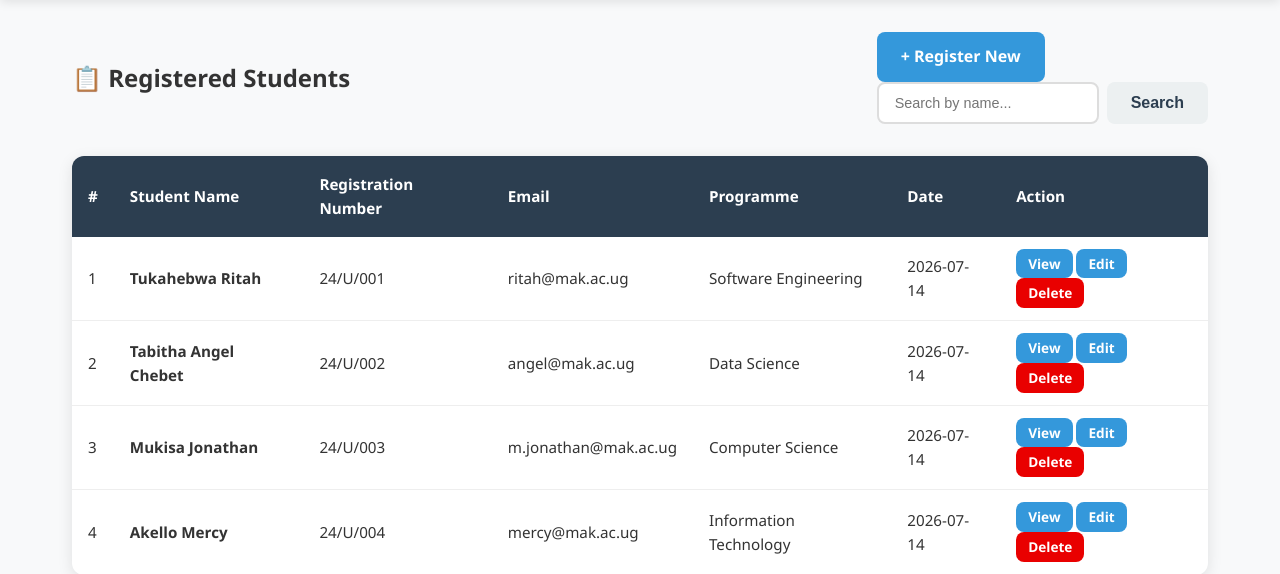
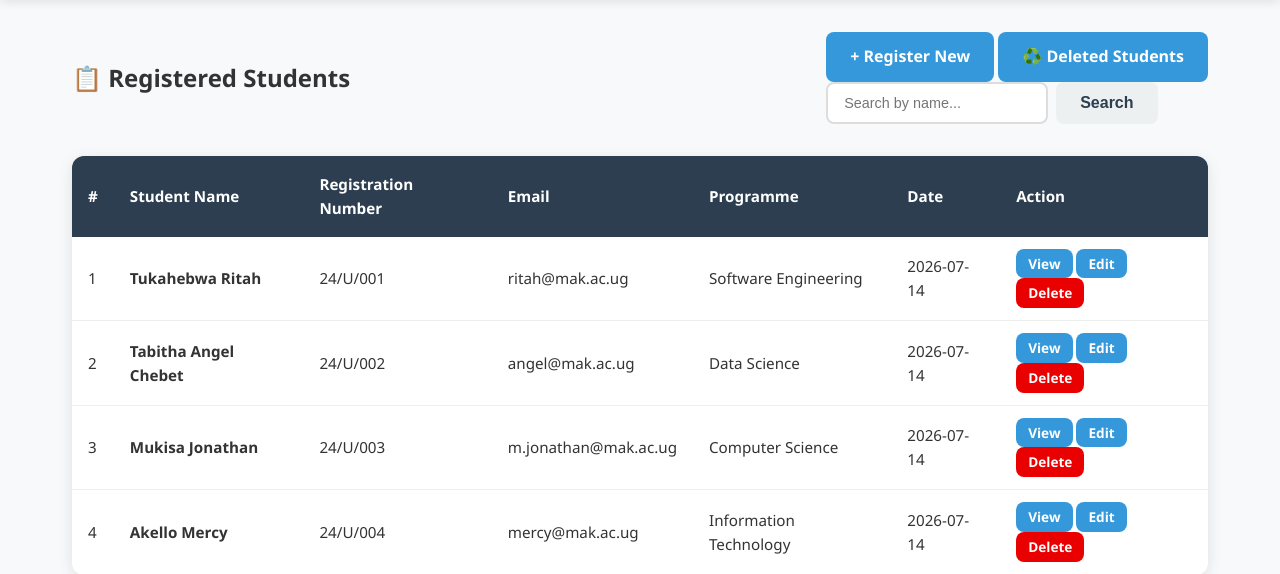
Before and after one commit to MusiMark/MusinguziMark, a Flask app: page /students in a window 1280 px wide. Shown: the part 70-644 px from the top of the page. Run offline with Flask 3, Linux system fonts and the light colour scheme; data comes from the database, SQL or seed files in the repository; both versions use the stored data as it was after the commit.

Commit message:
updated lesson16

```diff
--- a/week6/lesson16/SisApp/app.py
+++ b/week6/lesson16/SisApp/app.py
@@ -1,6 +1,6 @@
 # app.py - Main Application
 from flask import Flask, render_template, request, redirect, url_for, flash
-from database import init_db, add_student, get_all_students, get_student_by_name,get_student_by_id,update_record,soft_delete
+from database import init_db, add_student, get_all_students, get_student_by_name,get_student_by_id,get_all_deleted_students,update_record,soft_delete,hard_delete
 from models import db, Student
 
 app = Flask(__name__)
@@ -97,7 +97,7 @@ def update_student(id):
         flash('Student not found!', 'error')
         return redirect(url_for('students_list'))
 
-@app.route('/delete/<id>', methods=['GET', 'POST'])
+@app.route('/delete/<id>')
 def delete_student(id):
     student = get_student_by_id(id)
 
@@ -115,5 +115,23 @@ def delete_student(id):
         flash('Student not found!', 'error')
         return redirect(url_for('students_list'))
 
+@app.route('/students/deleted', methods=['GET', 'POST'])
+def deleted_list():
+    all_students = get_all_deleted_students()
+
+    if request.method == 'POST':
+        registration_number = request.form.get('registration_number', '').strip()
+
+        success,message = hard_delete(registration_number)
+
+        if success:
+            flash(message, 'success')
+            return redirect(url_for('deleted_list'))
+        else:
+            flash(message, 'error')
+        return redirect(url_for('deleted_list'))
+
+    return render_template('hard_delete.html', students=all_students)
+
 if __name__ == '__main__':
     app.run(debug=True, host='0.0.0.0', port=5000)
--- a/week6/lesson16/SisApp/database.py
+++ b/week6/lesson16/SisApp/database.py
@@ -97,6 +97,9 @@ def update_record(registration_number, update):
         db.session.rollback()
         return False, f"Database error:{str(e)}"
 
+# GET all deleted students
+def get_all_deleted_students():
+    return Student.query.filter_by(is_active=False).all()
 
 # Hard Delete
 def hard_delete(registration_number):
--- a/week6/lesson16/SisApp/templates/students_list.html
+++ b/week6/lesson16/SisApp/templates/students_list.html
@@ -8,6 +8,7 @@
             <h2>📋 Registered Students</h2>
             <div class="list-actions">
                 <a href="{{ url_for('register') }}" class="btn btn-primary">+ Register New</a>
+                <a href="{{ url_for('deleted_list') }}" class="btn btn-primary">♻️ Deleted Students</a>
                 <form action="{{ url_for('search_students') }}" method="GET" class="search-form">
                     <input type="text" name="q" placeholder="Search by name..." value="{{ search_term if search_term else '' }}">
                     <button type="submit" class="btn btn-secondary">Search</button>
```
Also changed, not shown: week6/lesson16/SisApp/templates/hard_delete.html (+8 -4 lines), week6/lesson16/SisApp/instance/students.db.
